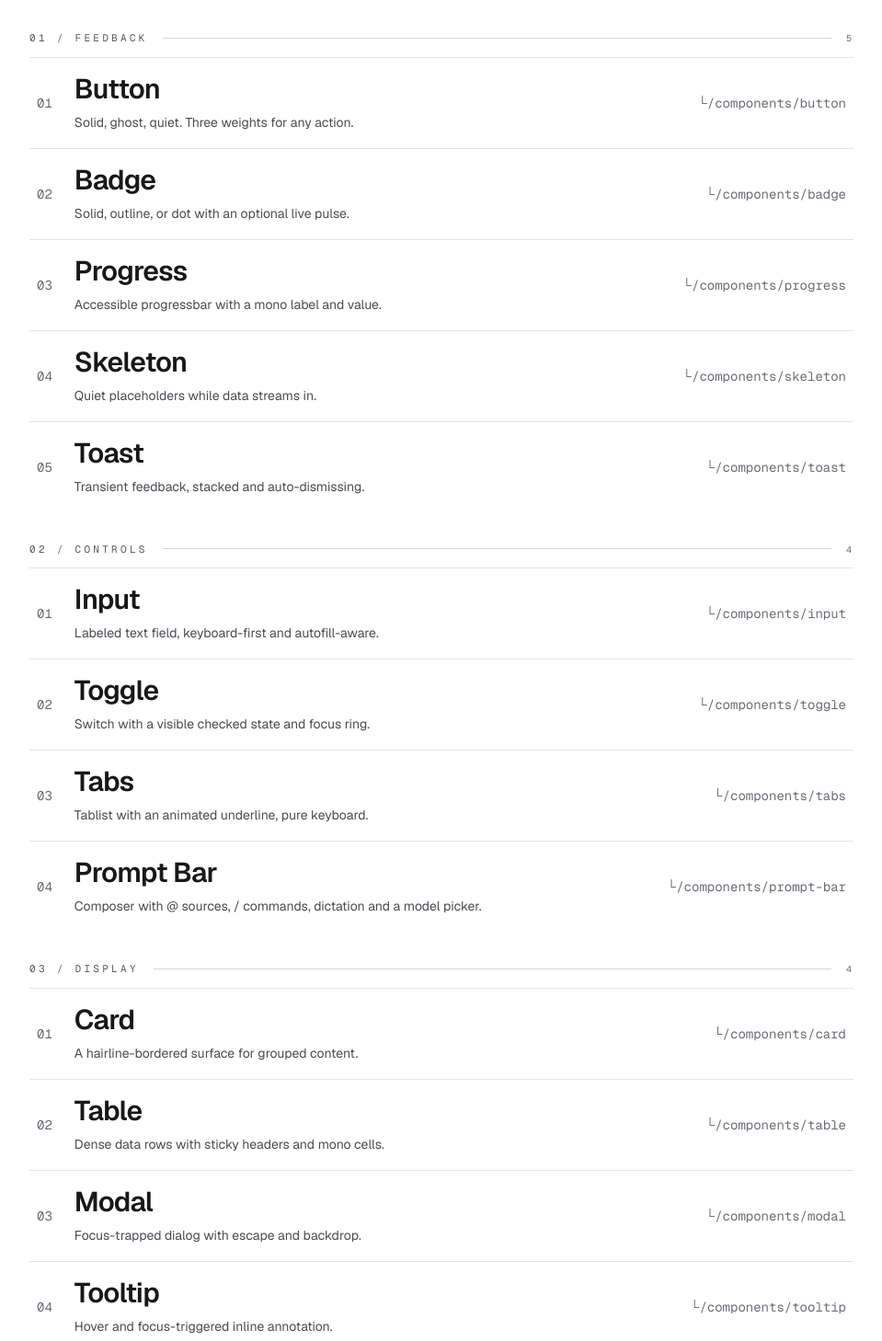
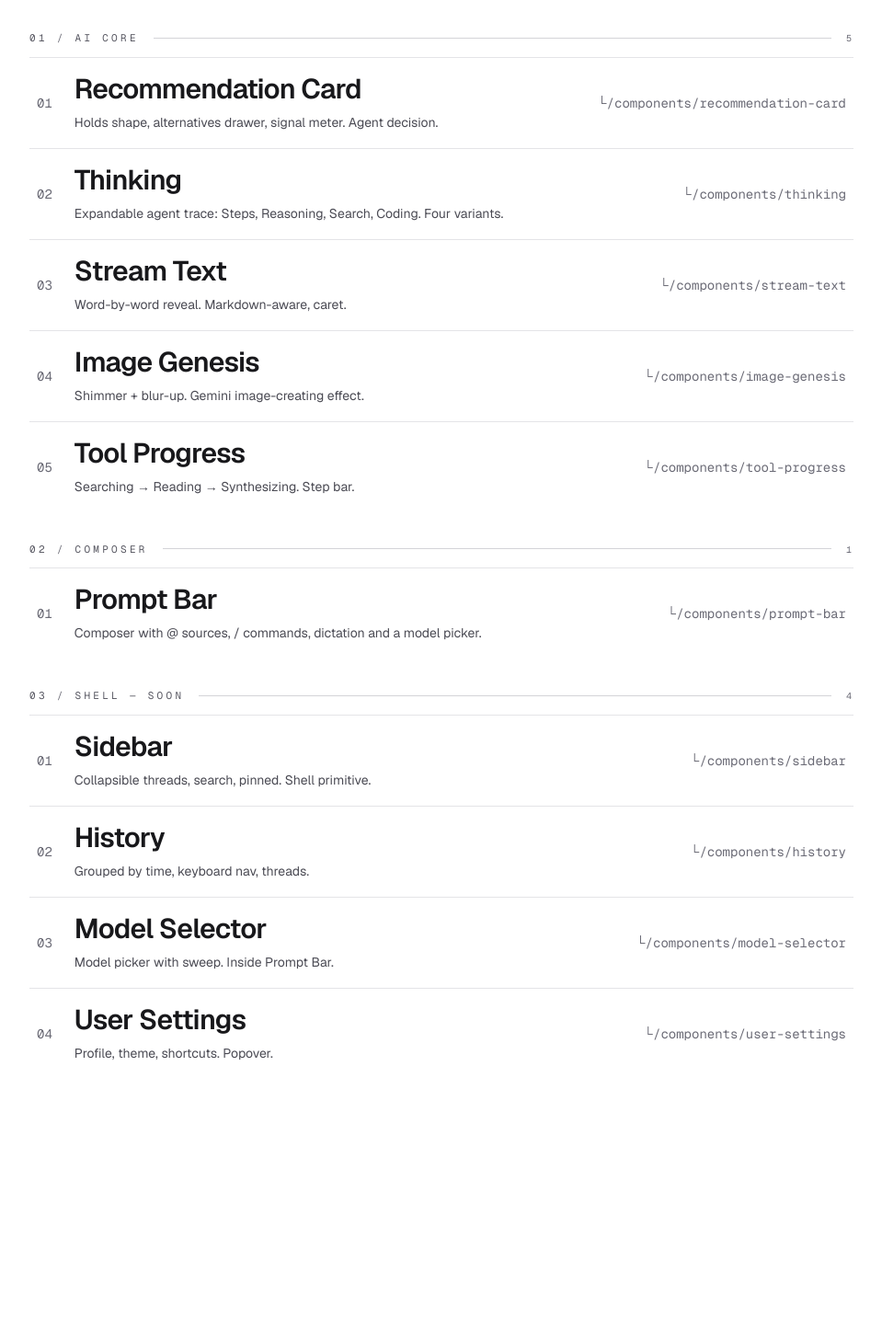
Before and after one commit to shivraj598/meroUI, a Next.js app: page /docs in a window 1280 px wide. Shown: the part 872-2330 px from the top of the page at 92% size, without its empty margins (304-1263 px from the left). After the commit the page ends 2197 px from the top, so only its background shows below. Built offline with nearby package versions, Linux system fonts and the light colour scheme.

Commit message:
feat: update COMPONENT_GROUPS to reflect new AI Core and Composer sections with revised components

```diff
--- a/src/components/docs/nav.ts
+++ b/src/components/docs/nav.ts
@@ -20,69 +20,48 @@ export type ComponentMeta = {
 
 export const COMPONENT_GROUPS: { title: string; items: ComponentMeta[] }[] = [
   {
-    title: "Feedback",
+    title: "AI Core",
     items: [
       {
-        slug: "button",
-        name: "Button",
-        blurb: "Solid, ghost, quiet. Three weights for any action.",
+        slug: "recommendation-card",
+        name: "Recommendation Card",
+        blurb: "Holds shape, alternatives drawer, signal meter. Agent decision.",
         built: true,
-        glyph: "B",
+        glyph: "⬔",
       },
       {
-        slug: "badge",
-        name: "Badge",
-        blurb: "Solid, outline, or dot with an optional live pulse.",
+        slug: "thinking",
+        name: "Thinking",
+        blurb: "Expandable agent trace: Steps, Reasoning, Search, Coding. Four variants.",
         built: true,
-        glyph: "◆",
+        glyph: "◈",
       },
       {
-        slug: "progress",
-        name: "Progress",
-        blurb: "Accessible progressbar with a mono label and value.",
+        slug: "stream-text",
+        name: "Stream Text",
+        blurb: "Word-by-word reveal. Markdown-aware, caret.",
         built: true,
-        glyph: "▮",
+        glyph: "≋",
       },
       {
-        slug: "skeleton",
-        name: "Skeleton",
-        blurb: "Quiet placeholders while data streams in.",
+        slug: "image-genesis",
+        name: "Image Genesis",
+        blurb: "Shimmer + blur-up. Gemini image-creating effect.",
         built: true,
-        glyph: "▤",
+        glyph: "▣",
       },
       {
-        slug: "toast",
-        name: "Toast",
-        blurb: "Transient feedback, stacked and auto-dismissing.",
+        slug: "tool-progress",
+        name: "Tool Progress",
+        blurb: "Searching → Reading → Synthesizing. Step bar.",
         built: true,
-        glyph: "◌",
+        glyph: "⬡",
       },
     ],
   },
   {
-    title: "Controls",
+    title: "Composer",
     items: [
-      {
-        slug: "input",
-        name: "Input",
-        blurb: "Labeled text field, keyboard-first and autofill-aware.",
-        built: true,
-        glyph: "⌨",
-      },
-      {
-        slug: "toggle",
-        name: "Toggle",
-        blurb: "Switch with a visible checked state and focus ring.",
-        built: true,
-        glyph: "◉",
-      },
-      {
-        slug: "tabs",
-        name: "Tabs",
-        blurb: "Tablist with an animated underline, pure keyboard.",
-        built: true,
-        glyph: "≣",
-      },
       {
         slug: "prompt-bar",
         name: "Prompt Bar",
@@ -93,35 +72,35 @@ export const COMPONENT_GROUPS: { title: string; items: ComponentMeta[] }[] = [
     ],
   },
   {
-    title: "Display",
+    title: "Shell — soon",
     items: [
       {
-        slug: "card",
-        name: "Card",
-        blurb: "A hairline-bordered surface for grouped content.",
+        slug: "sidebar",
+        name: "Sidebar",
+        blurb: "Collapsible threads, search, pinned. Shell primitive.",
         built: true,
-        glyph: "▢",
+        glyph: "▤",
       },
       {
-        slug: "table",
-        name: "Table",
-        blurb: "Dense data rows with sticky headers and mono cells.",
-        built: true,
-        glyph: "▦",
+        slug: "history",
+        name: "History",
+        blurb: "Grouped by time, keyboard nav, threads.",
+        built: false,
+        glyph: "◫",
       },
       {
-        slug: "modal",
-        name: "Modal",
-        blurb: "Focus-trapped dialog with escape and backdrop.",
-        built: true,
-        glyph: "◻",
+        slug: "model-selector",
+        name: "Model Selector",
+        blurb: "Model picker with sweep. Inside Prompt Bar.",
+        built: false,
+        glyph: "◆",
       },
       {
-        slug: "tooltip",
-        name: "Tooltip",
-        blurb: "Hover and focus-triggered inline annotation.",
-        built: true,
-        glyph: "ⓘ",
+        slug: "user-settings",
+        name: "User Settings",
+        blurb: "Profile, theme, shortcuts. Popover.",
+        built: false,
+        glyph: "⬢",
       },
     ],
   },
```
